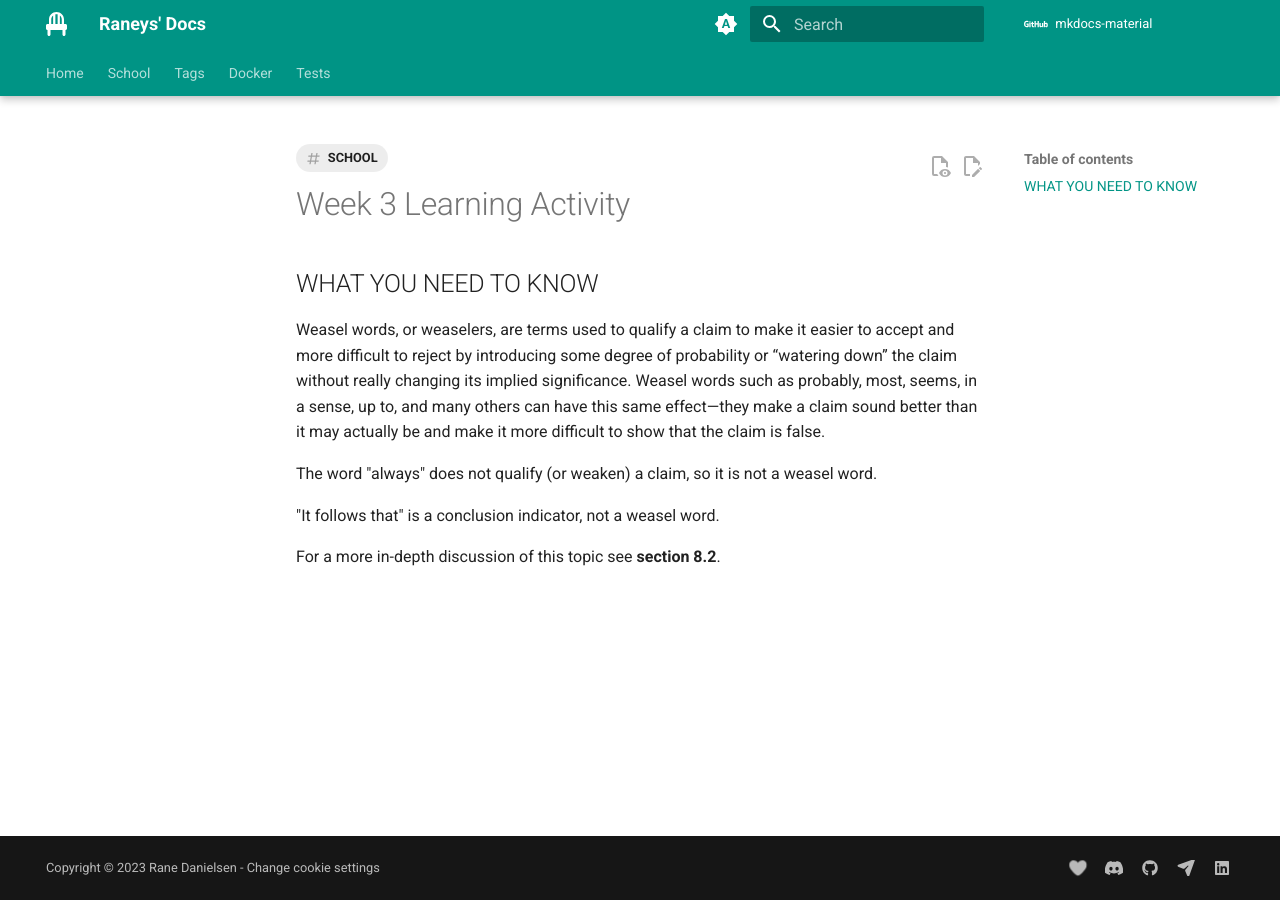
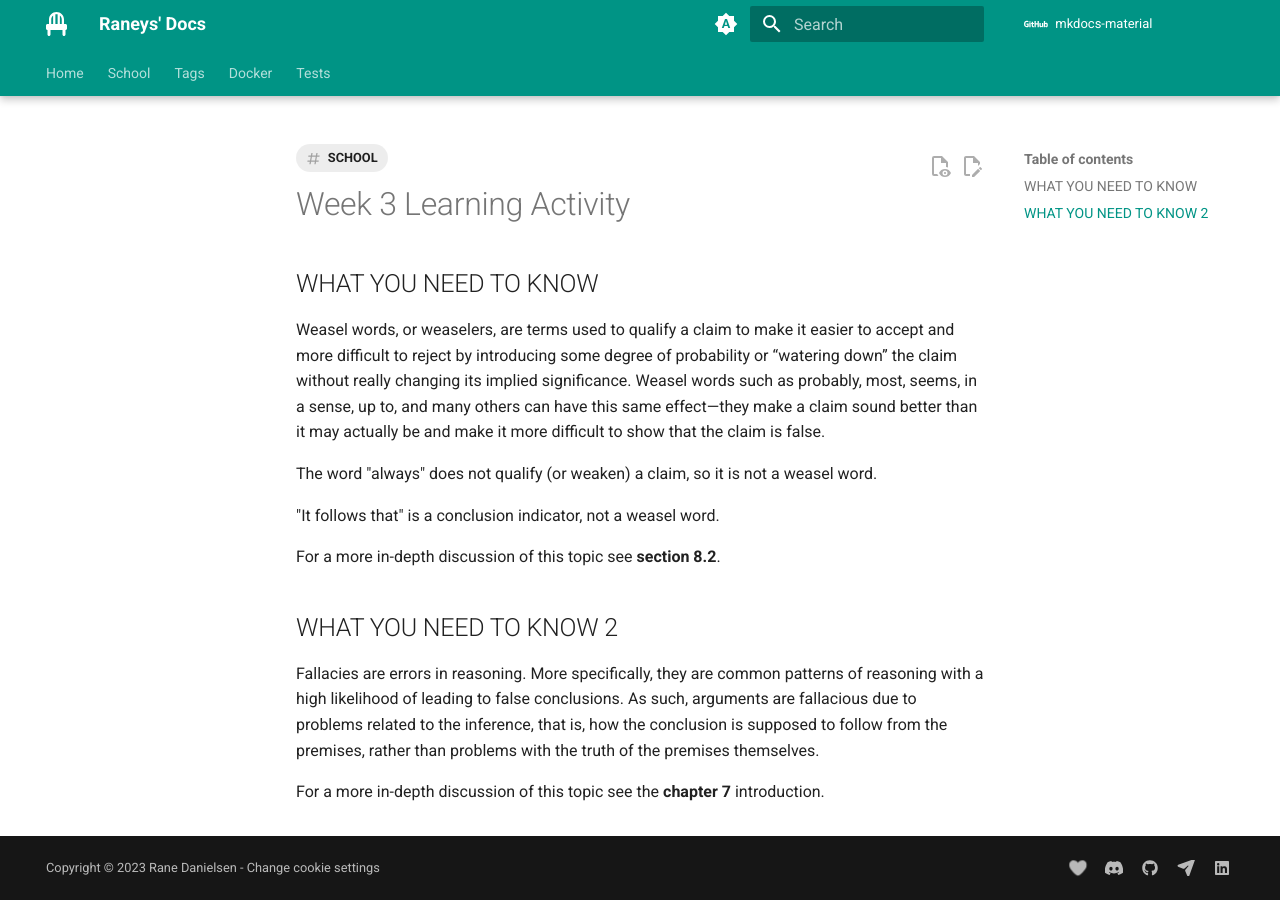
Before and after one commit to Raney-org/mkdocs-material, an MkDocs documentation site: the page built from docs/school/informal-logic/learning-activity/week-4.md, in a window 1280 px wide. Built offline with MkDocs 1.6.1 and Material for MkDocs 9.7.7, drawn with Linux system fonts in a browser that asks for light colours; comment, search, counter and statistics services are not loaded.

Commit message:
Apr 24, 2023, 12:59 AM

```diff
--- a/docs/school/informal-logic/learning-activity/week-4.md
+++ b/docs/school/informal-logic/learning-activity/week-4.md
@@ -14,3 +14,9 @@ The word "always" does not qualify (or weaken) a claim, so it is not a weasel wo
 "It follows that" is a conclusion indicator, not a weasel word.
 
 For a more in-depth discussion of this topic see **section 8.2**.
+
+## WHAT YOU NEED TO KNOW 2
+
+Fallacies are errors in reasoning. More specifically, they are common patterns of reasoning with a high likelihood of leading to false conclusions. As such, arguments are fallacious due to problems related to the inference, that is, how the conclusion is supposed to follow from the premises, rather than problems with the truth of the premises themselves.
+
+For a more in-depth discussion of this topic see the **chapter 7** introduction.
```
